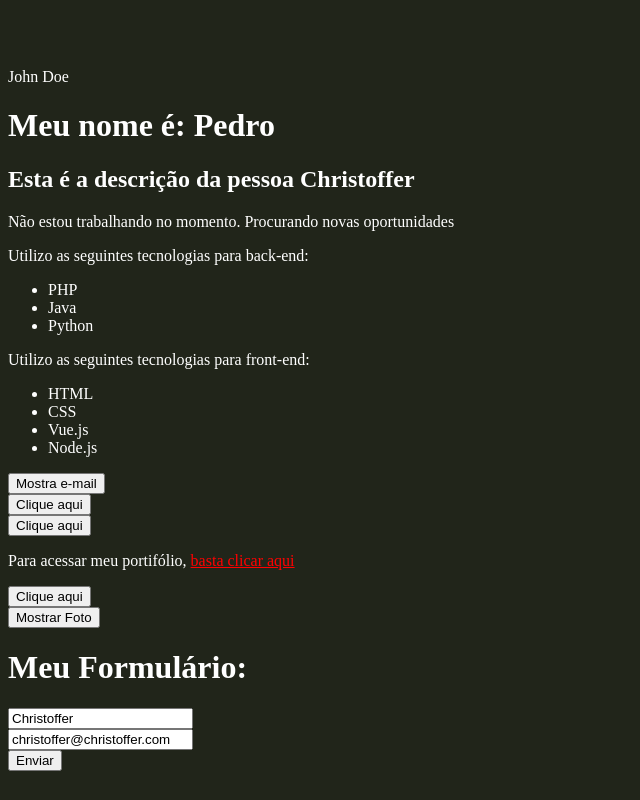
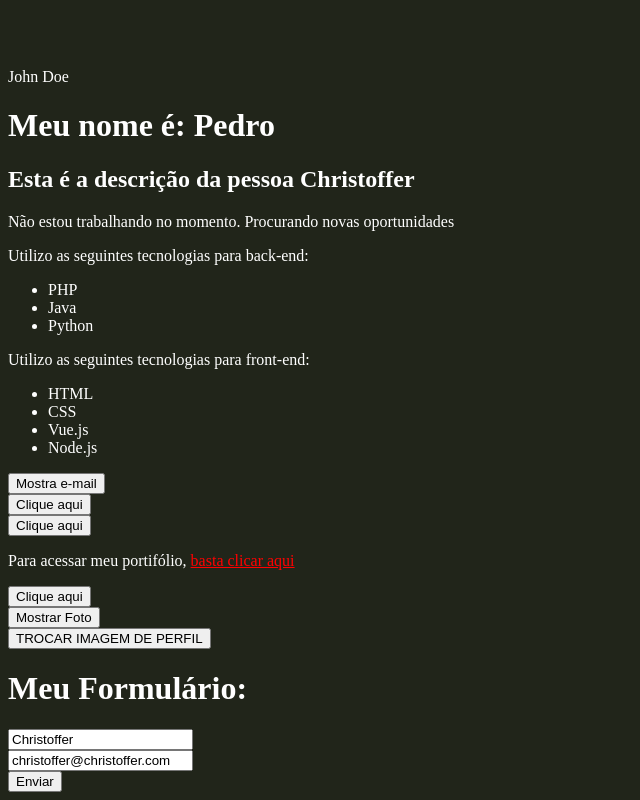
Before and after one commit to TioBobDev/cursovue, a Vue app: page / in a window 1280 px wide. Shown: the part 503-1303 px from the top of the page, without its empty margins (0-640 px from the left). Before the commit the page ends 1282 px from the top, so only its background shows below. Built offline with nearby package versions, Linux system fonts and the light colour scheme.

Commit message:
Curso de Vue 3: #18 - Emit

```diff
--- /dev/null
+++ b/src/components/MudarImagem.vue
@@ -0,0 +1,12 @@
+<template>
+    <div>
+        <button @click="$emit('mudarImagem')">TROCAR IMAGEM DE PERFIL</button>
+    </div>
+</template>
+
+<script>
+    export default {
+        name:'MudarImagem',
+        emits: ['mudarImagem']
+    }
+</script>
--- a/src/components/Picture.vue
+++ b/src/components/Picture.vue
@@ -2,13 +2,18 @@
     <button @click="mostrarFoto">Mostrar Foto</button>
     <span v-show="verFoto">Foto sendo mostrada</span>
     <img v-show="verFoto" class="size-picture" :src="profile" :alt="descricao">
-
+    <MudarImagem @mudar-imagem="trocarImagem"/> <!-- USA O EMIT PARA ENVIAR UM EVENTO PARA O COMPONENTE PAI -->
 </template>
 
 <script>
 
+import MudarImagem from './MudarImagem.vue'
+
 export default {
     name: 'Picture',
+    components:{
+        MudarImagem
+    },
     data() {
         return {
             profile: "/img/profile.png",
@@ -19,6 +24,9 @@
     methods: {
         mostrarFoto(){
             this.verFoto =!this.verFoto;
+        },
+        trocarImagem(){
+            this.profile = "/img/profile2.png"
         }
     }
 }
```
Also changed, not shown: public/img/profile.png, public/img/profile2.png (added).
